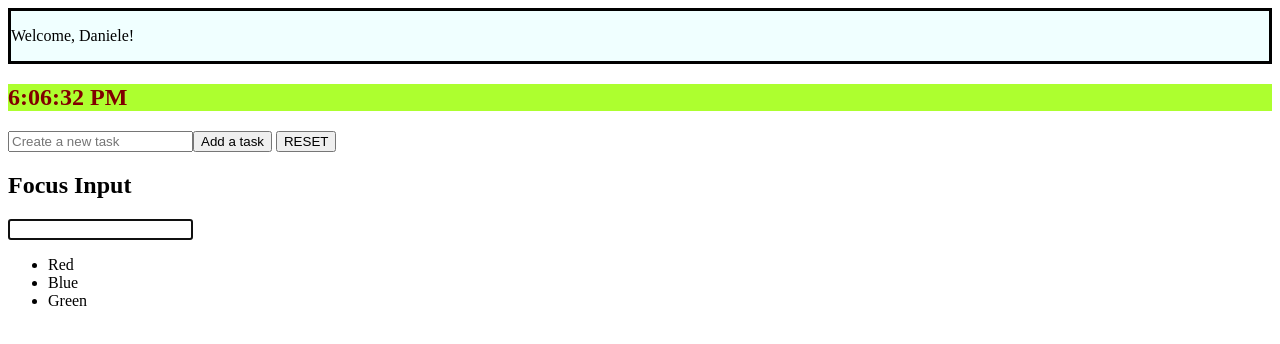
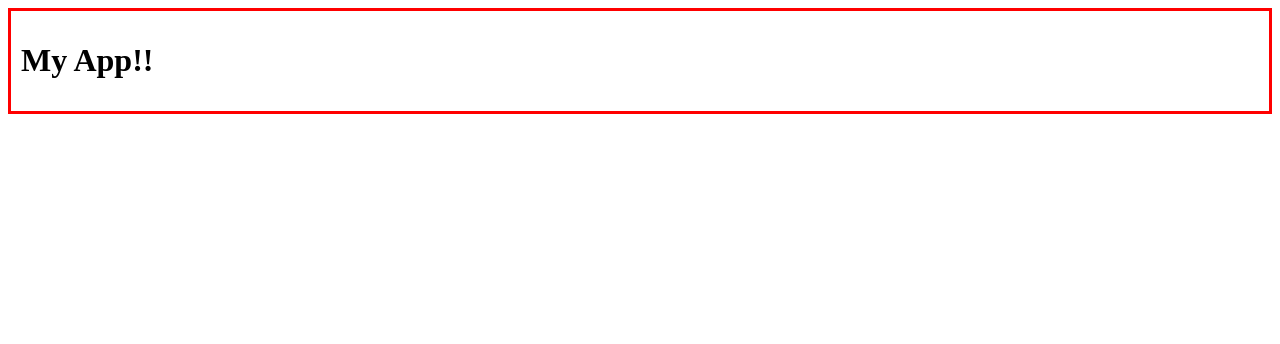
Before and after one commit to delisnt/esercizi, a React (Vite) app in the folder first-react/: page / in a window 1280 px wide. Shown: the top 344 px of the page. Built offline with nearby package versions, Linux system fonts and the light colour scheme.

Commit message:
composition and children exercise

```diff
--- a/first-react/src/components/App.jsx
+++ b/first-react/src/components/App.jsx
@@ -1,13 +1,11 @@
-import Colors from "./Colors";
-import Counter from "./Counter";
+
 import FocusableInput from "./FocusableInput";
 import Clock from "./Clock"
-import Login from "./Login";
-import LoginForm from "./LoginForm";
 import TodoList from "./TodoList";
-import UncontrolledLogin from "./UncontrolledLogin";
 import React from "react";
 import Welcome from "./Welcome";
+import Container from "./Container";
+import Colors from "./Colors";
 
 function App() {
   function handleLogin({ username, password }) {
@@ -17,6 +15,7 @@ function App() {
 
   return (
     <React.StrictMode>
+    <Container title="My App!!">
       <Welcome name="Daniele" />
       <Clock />
       <TodoList />
@@ -28,6 +27,7 @@ function App() {
           { name: "Green", id: 3 },
         ]}
       />
+    </Container>
     </React.StrictMode>
   );
 }
--- /dev/null
+++ b/first-react/src/components/Container.jsx
@@ -0,0 +1,18 @@
+import React from "react";
+import { useState } from "react";
+
+function Container({ title, children }) {
+  const [collapsed, setCollapsed] = useState(false);
+
+  function handleCollapse() {
+    setCollapsed((t) => !t);
+  }
+  return (
+    <div className="app">
+      <h1 onClick={handleCollapse}>{title}</h1>
+      {collapsed && children}
+    </div>
+  );
+}
+
+export default Container;
--- a/first-react/src/index.css
+++ b/first-react/src/index.css
@@ -2,3 +2,9 @@
     background-color: azure;
     border: 3px solid black;
 }
+
+.app {
+    background-color: white;
+    border: 3px solid red;
+    padding: 10px;
+}
```
